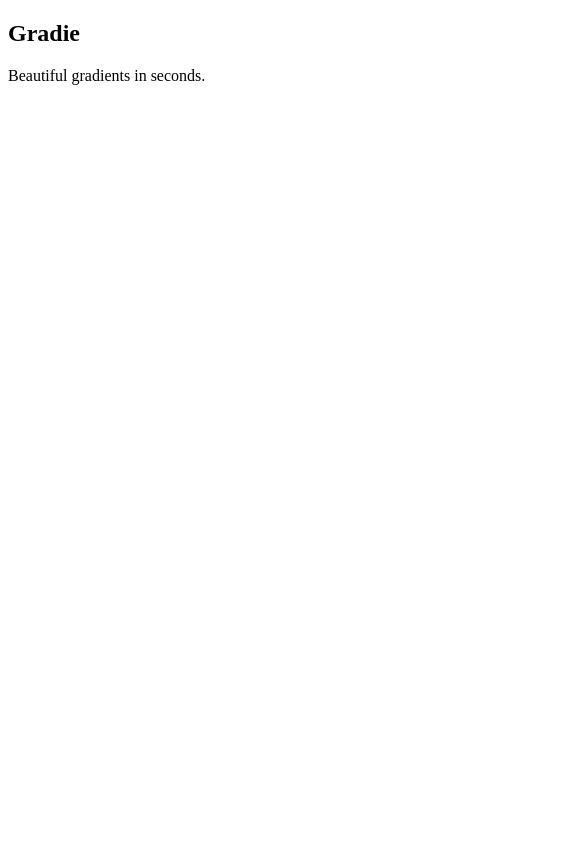
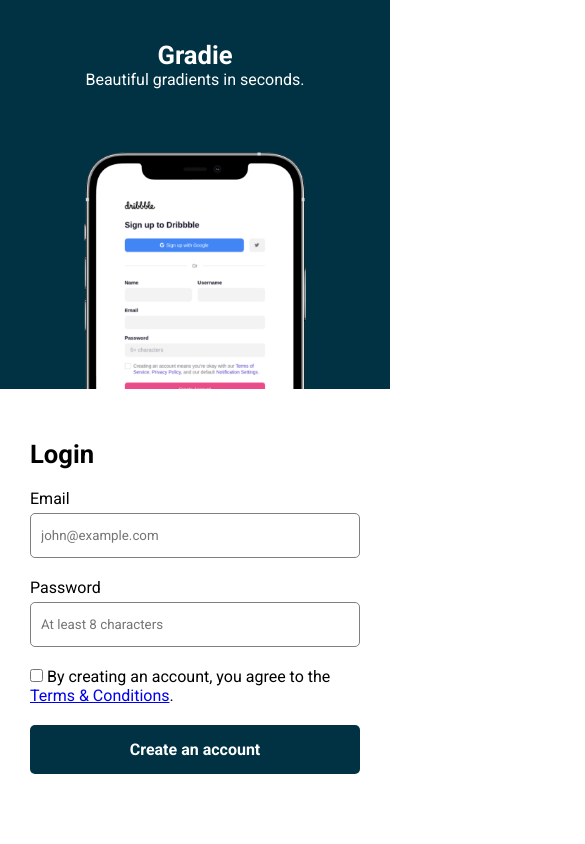
Before and after one commit to yosbergc/Signup-Form, a plain HTML site: page index.html in a window 390 px wide. Shown: the top 844 px of the page, 585 px wide, since content can reach past the window. Drawn offline with Linux system fonts and the light colour scheme.

Commit message:
Mobile version done

```diff
--- a/index.html
+++ b/index.html
@@ -4,6 +4,9 @@
     <meta charset="UTF-8">
     <meta name="viewport" content="width=device-width, initial-scale=1.0">
     <title>Signup Form</title>
+    <link rel="preconnect" href="https://fonts.googleapis.com">
+    <link rel="preconnect" href="https://fonts.gstatic.com" crossorigin>
+    <link href="https://fonts.googleapis.com/css2?family=Roboto:wght@400;700&display=swap" rel="stylesheet">
     <link rel="stylesheet" href="style.css">
 </head>
 <body>
@@ -12,7 +15,6 @@
             <section class="photo-container">
                 <h2>Gradie</h2>
                 <p>Beautiful gradients in seconds.</p>
-                <img src="Assets/iPhone Mockup.png" alt="Iphone">
             </section>
             <section class="login-form">
                 <h2>Login</h2>
--- a/style.css
+++ b/style.css
@@ -0,0 +1,64 @@
+* {
+    margin: 0px;
+    padding: 0px;
+    box-sizing: border-box;
+    font-family: 'Roboto', sans-serif;
+}
+.login-container {
+    width: 100%;
+    overflow: hidden;
+}
+.photo-container {
+    display: flex;
+    flex-direction: column;
+    align-items: center;
+    padding-top: 40px;
+    background-color: #013243;
+    padding-bottom: 300px;
+    background-image: url(Assets/iPhone\ Mockup.png);
+    background-size: contain;
+    background-repeat: no-repeat;
+    background-position: center;
+}
+h2 {
+    font-size: 1.6rem;
+    color: white;
+    font-weight: 600;
+}
+.photo-container p {
+    color: white;
+    font-size: 1rem;
+}
+.login-form {
+    padding: 50px 30px;
+}
+.login-form h2 {
+    color: black;
+    margin-bottom: 20px;
+}
+.login-form label {
+    display: inline;
+    font-size: 1rem;
+    margin-bottom: 5px;
+    margin-top: 10px;
+}
+.login-form input[type="email"], .login-form input[type="password"] {
+    width: 100%;
+    margin-bottom: 20px;
+    margin-top: 5px;
+    height: 45px;
+    padding: 5px 10px;
+    border: 1px solid gray;
+    border-radius: 5px;
+}
+.login-form input[type="submit"] {
+    margin-top: 20px;
+    background-color: #013243;
+    width: 100%;
+    padding: 15px 0px;
+    border: none;
+    border-radius: 5px;
+    color: white;
+    font-weight: 600;
+    font-size: 1rem;
+}
```
